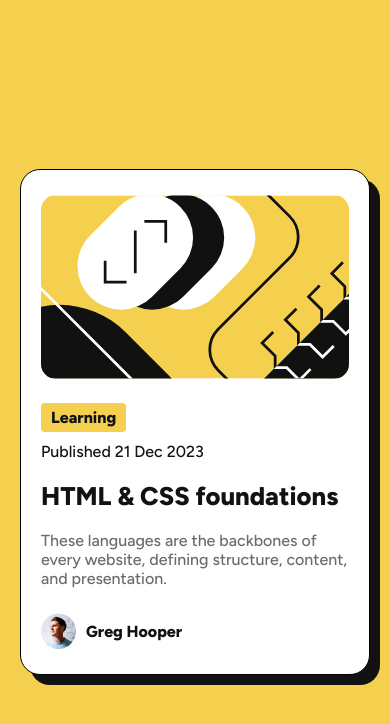
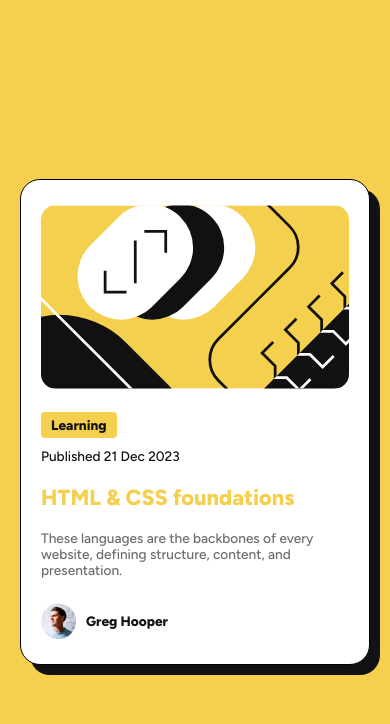
Before and after one commit to metascifi/blog-card, a plain HTML site: page index.html in a window 390 px wide. In both pictures the pointer is over the element 195 px from the left and 534 px from the top of the page. Drawn offline with Linux system fonts and the light colour scheme.

Commit message:
Change font responsivness

```diff
--- a/styles.css
+++ b/styles.css
@@ -21,6 +21,7 @@ html {
   background-color: var(--yellow);
   font-family: Figtree, Arial, Helvetica, sans-serif;
   font-weight: 500;
+  font-size: min(3.5vw, 16px);
 }
 
 
@@ -75,6 +76,10 @@ body {
   font-size: 1.6rem;
 }
 
+.card-desc:hover, .card-desc:focus {
+  color: var(--yellow);
+}
+
 .card-desc .description {
   margin-top: 20px;
   color: var(--grey-500)
```
